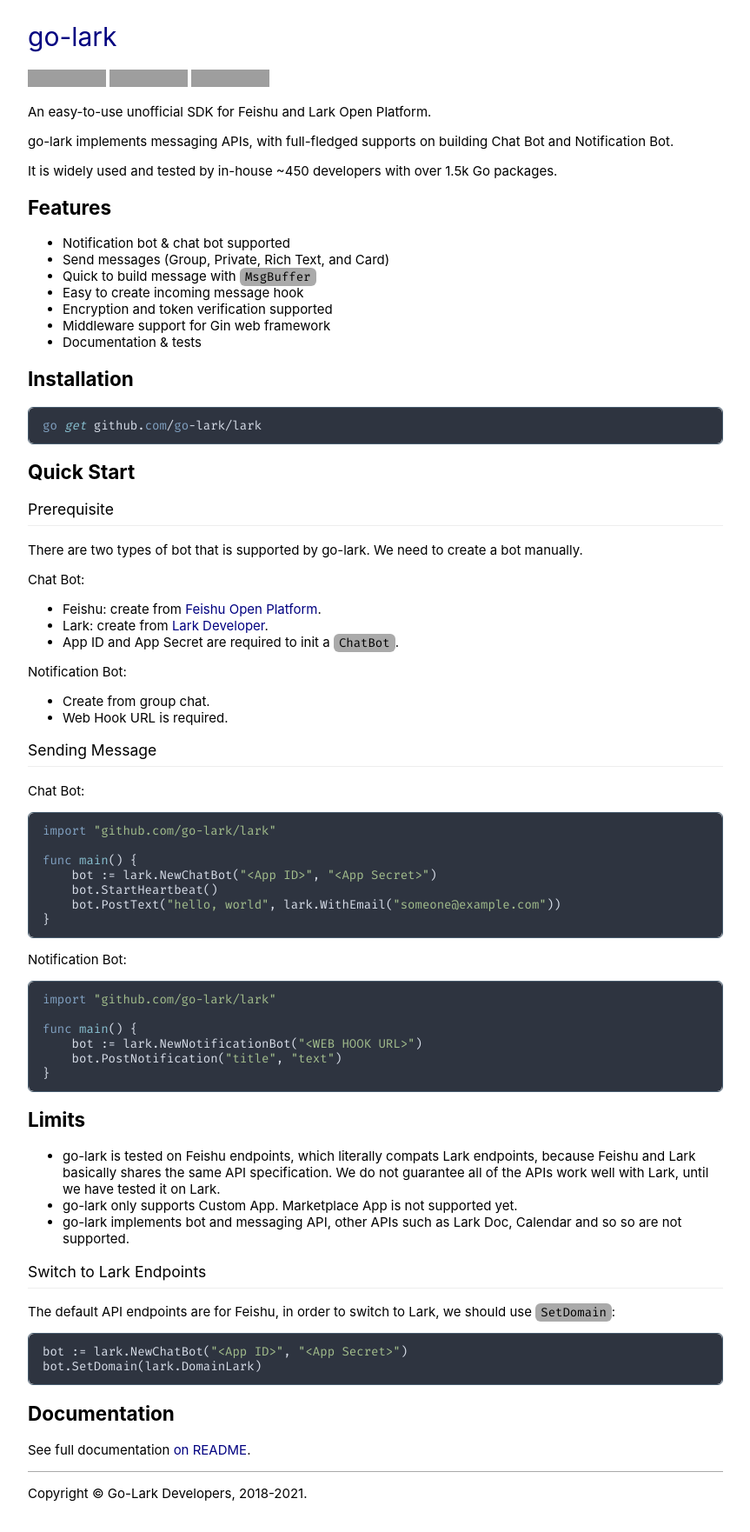
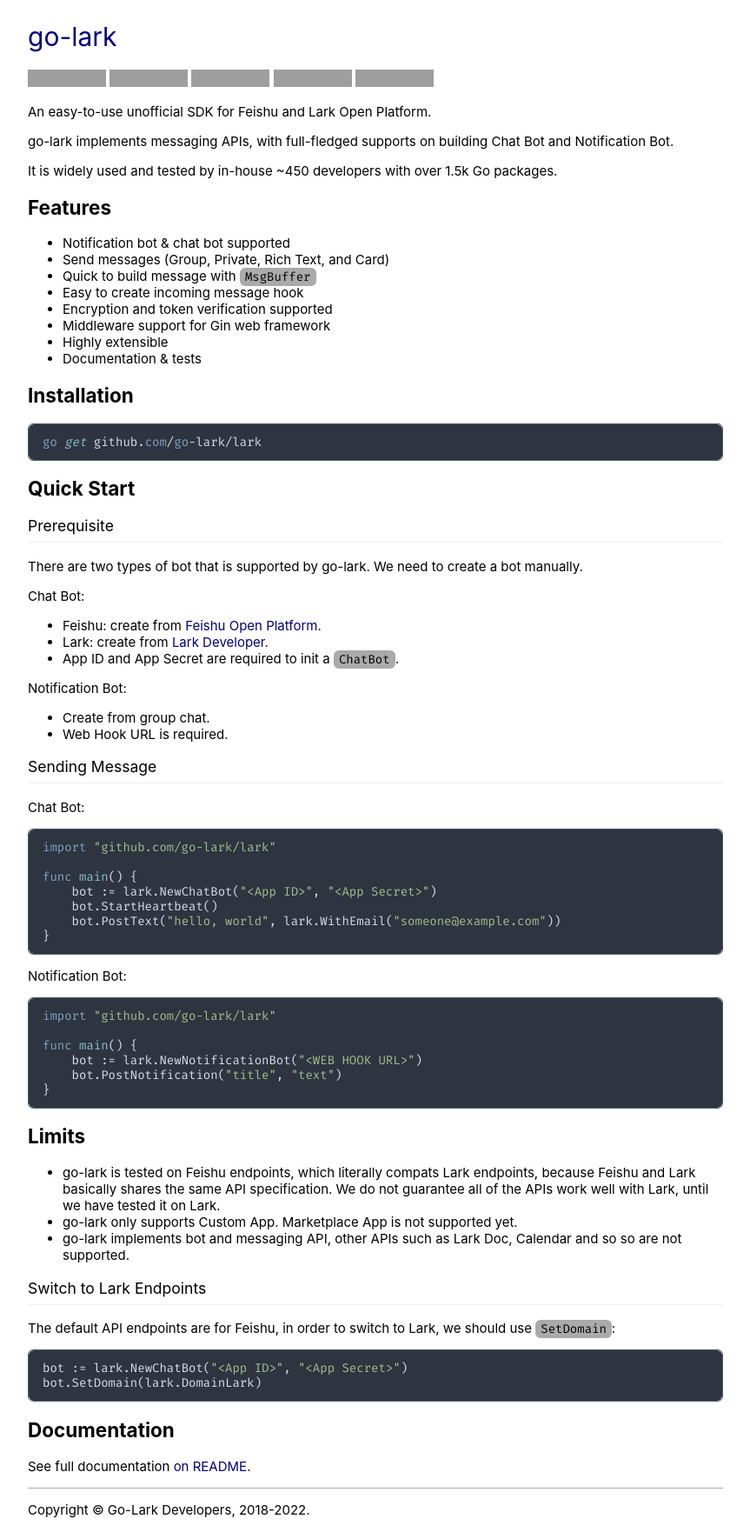
Before and after one commit to go-lark/go-lark.github.io, a Jekyll site: the page built from index.md, in a window 1280 px wide. Shown: the whole page at 87% size, without its empty margins (208-1071 px from the left). Built offline with Jekyll 4.4.1, drawn with Linux system fonts in a browser that asks for light colours; grey boxes are pictures that could not be loaded.

Commit message:
docs: minor updates

```diff
--- a/_layouts/default.html
+++ b/_layouts/default.html
@@ -17,7 +17,7 @@ layout: nil
       {{ content }}
       <footer>
         <p>
-          Copyright &copy; Go-Lark Developers, 2018-2021.
+          Copyright &copy; Go-Lark Developers, 2018-2022.
         </p>
       </footer>
     </div>
--- a/index.md
+++ b/index.md
@@ -19,6 +21,7 @@ It is widely used and tested by in-house ~450 developers with over 1.5k Go packa
 - Easy to create incoming message hook
 - Encryption and token verification supported
 - Middleware support for Gin web framework
+- Highly extensible
 - Documentation & tests
 
 ## Installation
```
Also changed, not shown: other parts of index.md (+2 -0 lines).
